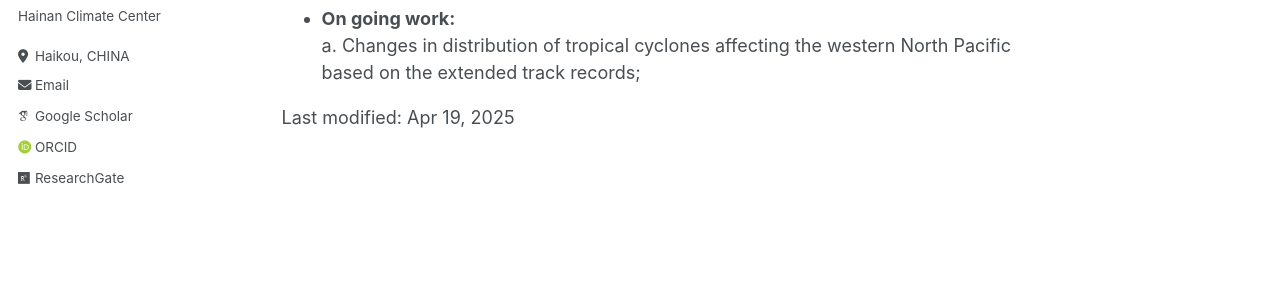
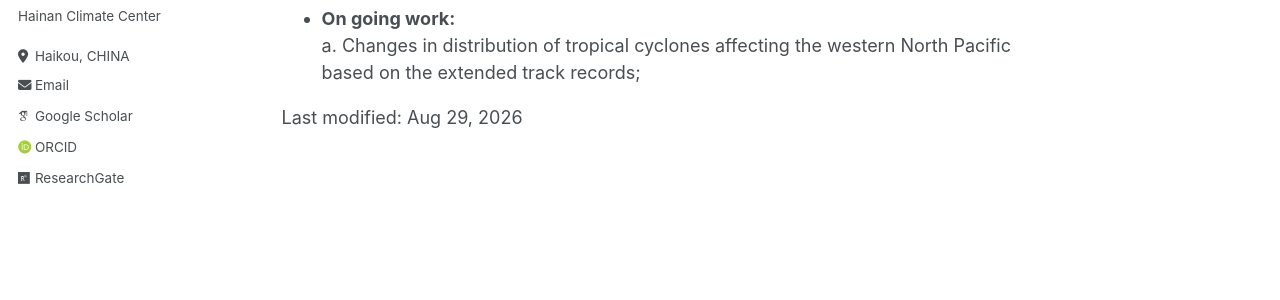
Before and after one commit to caiyh63/caiyh63.github.io, a Jekyll site: the page built from _pages/about.md, in a window 1280 px wide and 900 px high, scrolled down 1812 px. Shown: the part 347-647 px from the top of the window. Built offline with Jekyll 4.4.1, drawn with Linux system fonts in a browser that asks for light colours; some web fonts are replaced.

Commit message:
Update about.md

```diff
--- a/_pages/about.md
+++ b/_pages/about.md
@@ -32,7 +32,7 @@ redirect_from:
   a. 	Changes in distribution of tropical cyclones affecting the western North Pacific based on the extended track records; <br>
 
 
-Last modified: Apr 19, 2025
+Last modified: Aug 29, 2026
 
 <p hidden>
 - **Possible mechanism of interaction between tropical SST variability and land surface processes to influence typhoon activity:** Tibetan Plateau snow depth has played an important role in weakening the correlation between rapidly intensifying tropical cyclones and tropical Indian Ocean sea surface temperatures (SST). Increased Tibetan Plateau snow depth (TPSD) promotes basinwide tropical Indian Ocean cooling through changes in geopotential heith anomalies and modulation of convection activity. In the following seasons, the weaker monsoon circulation associated with increase TPSD contributes to warm SST anomalies over the western Iindian Ocean, enhancingthe zonal contrast of Indian Ocean SST. The air-sea feedback process accelerates the growth of Indian Ocean Dipole during rapid intensification period The results of this study enhance understanding of changes in tropical cyclone intensity and have implications for seasonal forecasting of tropical cyclone  intensity over the western North Pacific basin.  This study also emphasizes the importance of Tibetan Plateau thermal forcing in atmosphere–ocean coupling.
```
